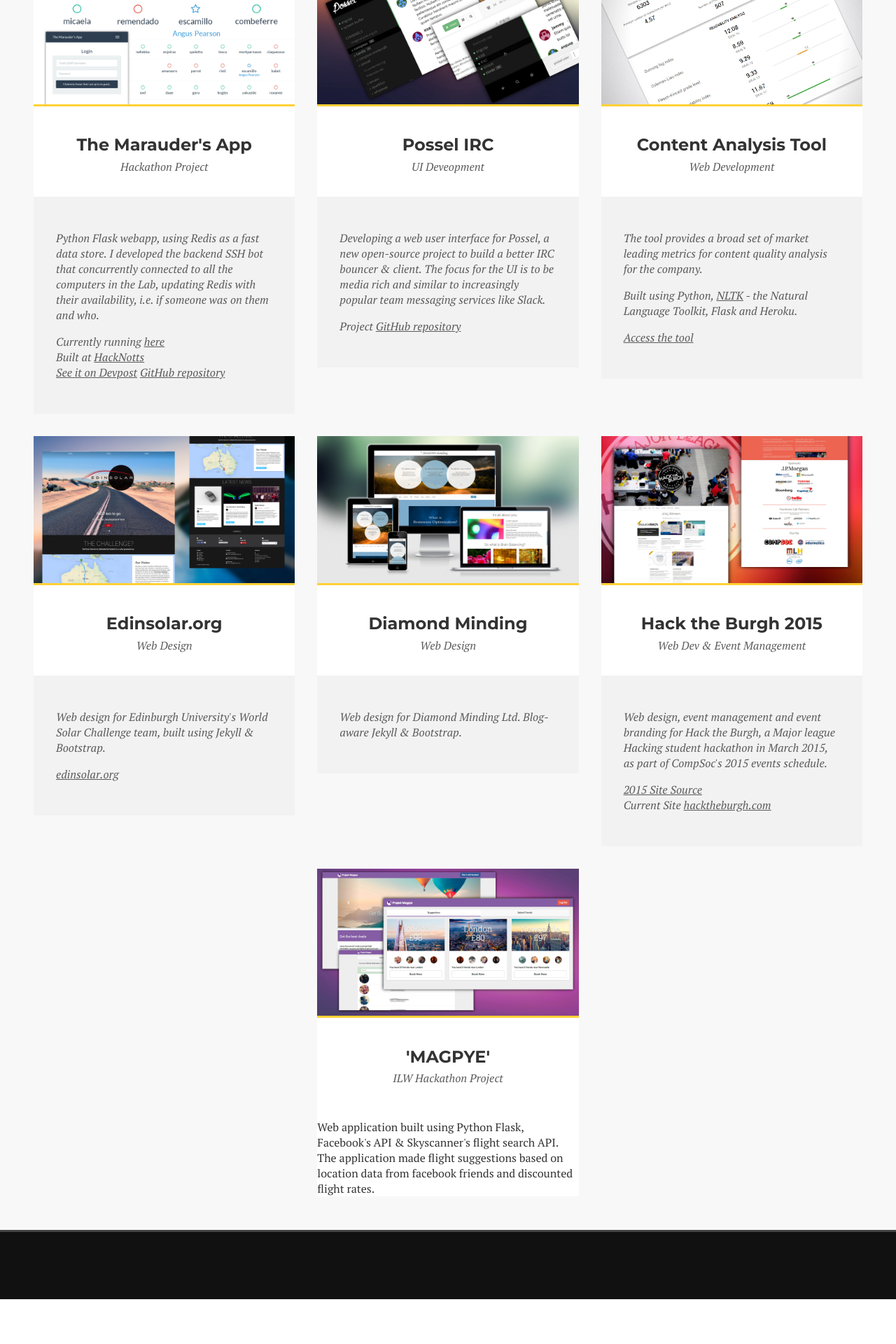
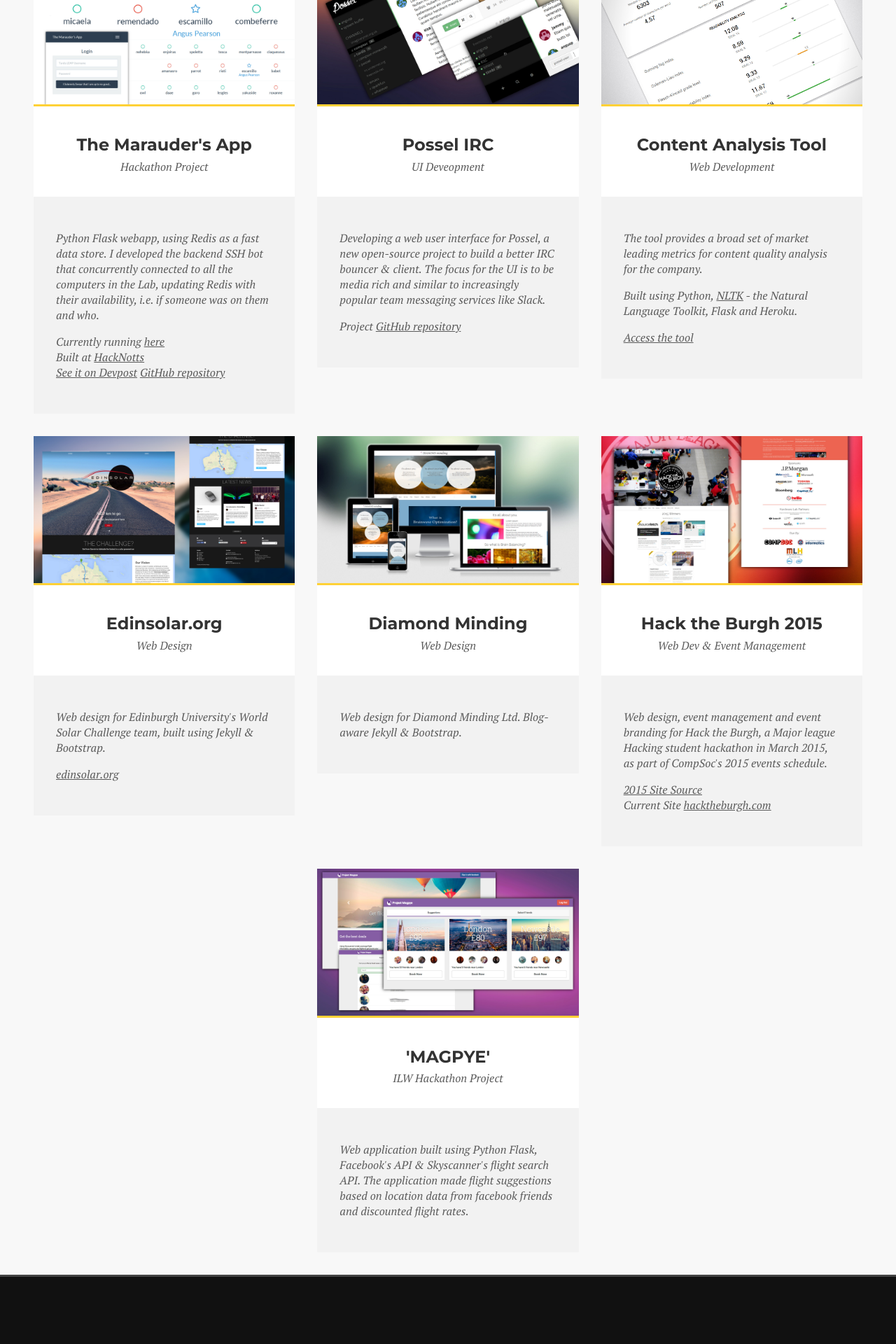
Before and after one commit to AngusP/AngusP.github.io, a Jekyll site: the page built from index.html, in a window 1280 px wide. Shown: the part 1230-3150 px from the top of the page at 70% size. Built offline with Jekyll 4.4.1, drawn with Linux system fonts in a browser that asks for light colours; nearby versions of some CDN libraries; the list of posts is cut into pages by our own code; before the commit the page ends 3086 px from its top, so only the background shows below that.

Commit message:
Style fix

```diff
--- a/index.html
+++ b/index.html
@@ -214,7 +214,7 @@ layout: home
             <h4>'MAGPYE'</h4>
             <span class="muted">ILW Hackathon Project</span>
           </div>
-          <div>
+          <div class="padder bg-l-grey muted">
             <p>
               Web application built using Python Flask, Facebook's API &amp; Skyscanner's flight search API.
               The application made flight suggestions based on location data from facebook friends and
```
